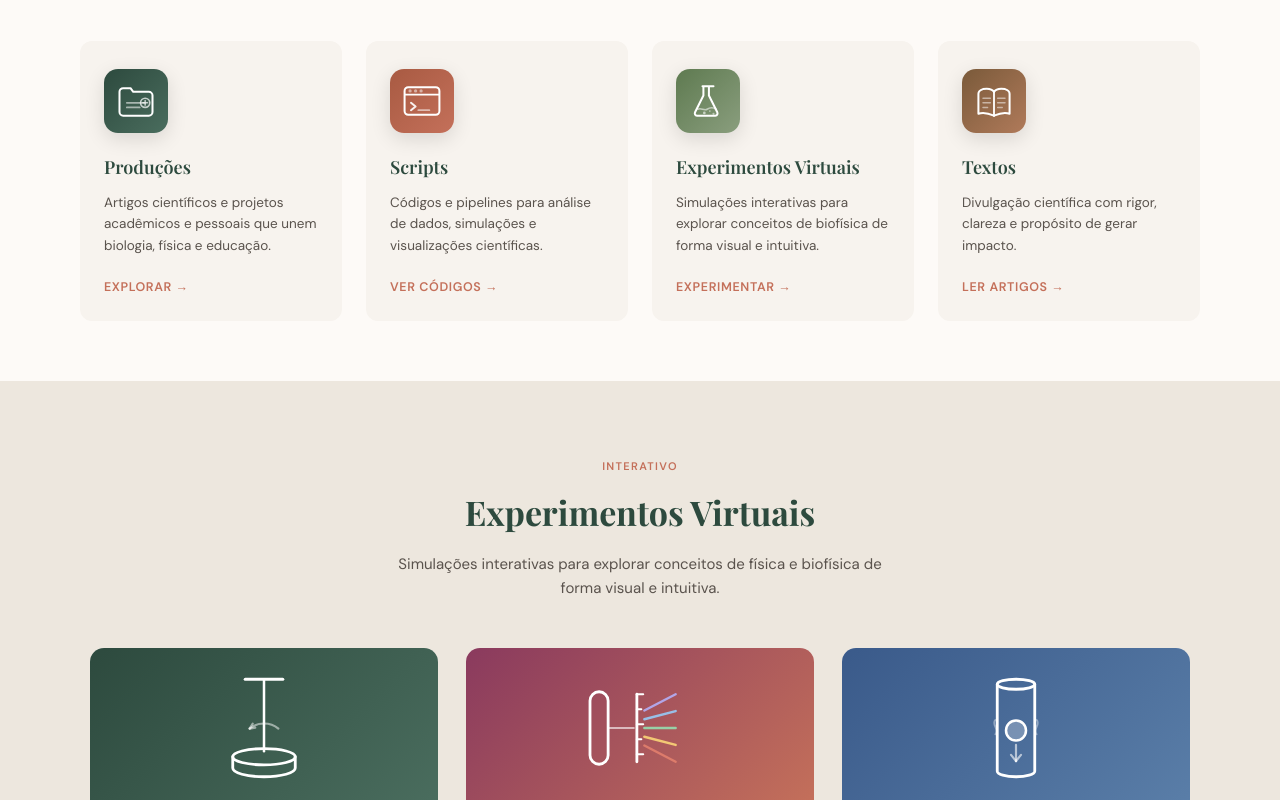
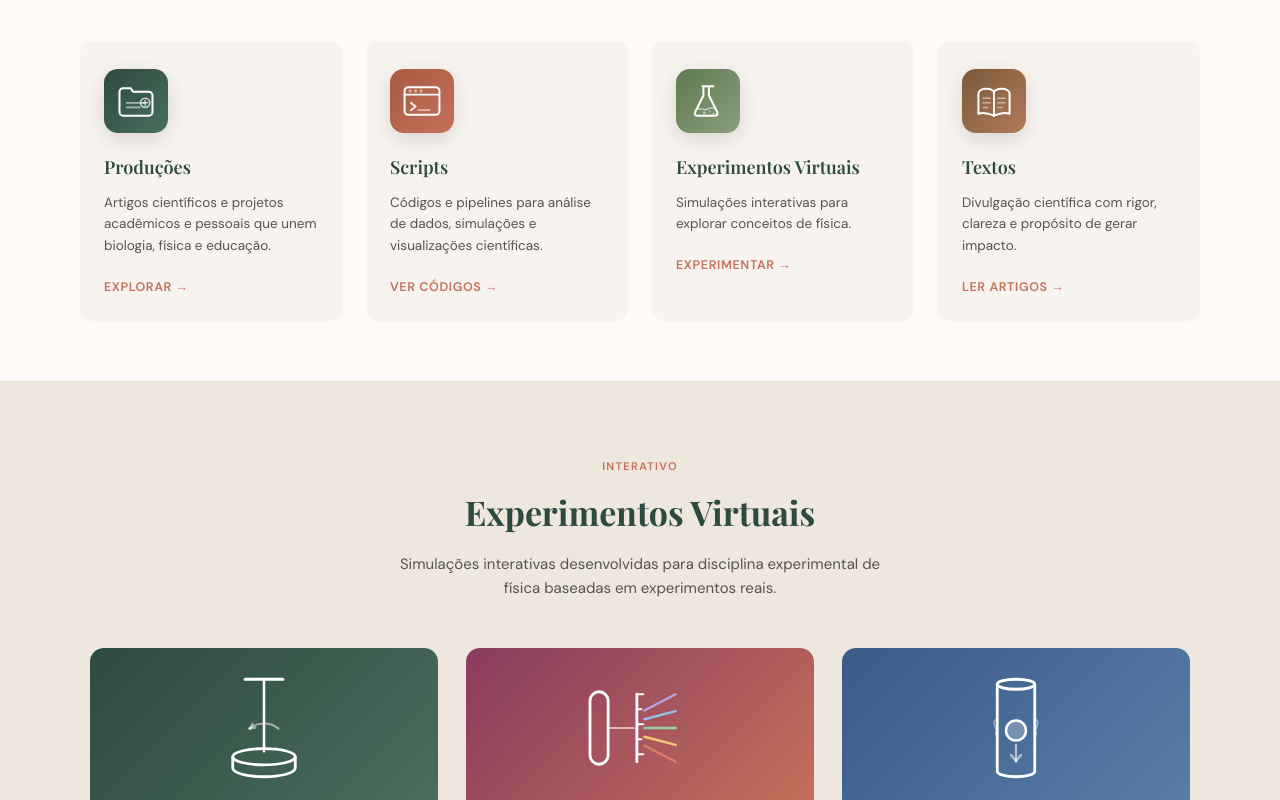
Before and after one commit to julianaraw/divulgacao, a plain HTML site: page index.html in a window 1280 px wide. Shown: the part 643-1443 px from the top of the page. Drawn offline with nearby package versions, Linux system fonts and the light colour scheme; a web font is replaced by a local one.

Commit message:
Update index.html

```diff
--- a/index.html
+++ b/index.html
@@ -945,11 +945,13 @@
       <div class="hero-divider-dot"></div>
     </div>
     <p>Exploro a interseção entre biologia e física para entender sistemas complexos e compartilhar ciência com propósito.</p>
-    <div class="hero-tags">
+   <!--
+   <div class="hero-tags">
       <span class="hero-tag">Curiosidade</span>
       <span class="hero-tag">Rigor</span>
       <span class="hero-tag">Conexão</span>
     </div>
+   -->
   </div>
   <div class="hero-image">
     <div class="hero-image-box">
@@ -985,7 +987,7 @@
         <img src="assets/card_experimentos.svg" width="44" height="44" alt="">
       </div>
       <h3>Experimentos Virtuais</h3>
-      <p>Simulações interativas para explorar conceitos de biofísica de forma visual e intuitiva.</p>
+      <p>Simulações interativas para explorar conceitos de física.</p>
       <a href="#experimentos" class="card-link">Experimentar →</a>
     </div>
 
@@ -1006,7 +1008,7 @@
   <div class="section-header">
     <div class="section-tag">Interativo</div>
     <h2>Experimentos Virtuais</h2>
-    <p>Simulações interativas para explorar conceitos de física e biofísica de forma visual e intuitiva.</p>
+    <p>Simulações interativas desenvolvidas para disciplina experimental de física baseadas em experimentos reais.</p>
   </div>
 
   <div class="exp-grid">
```
